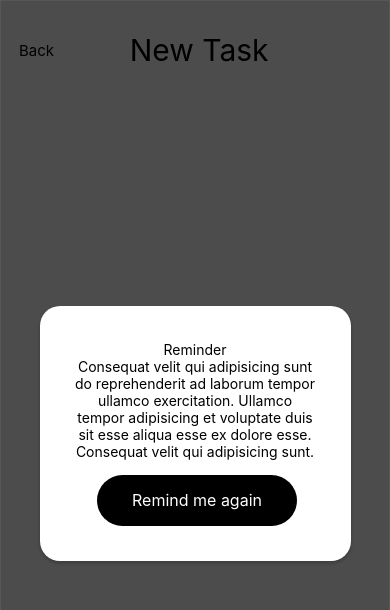
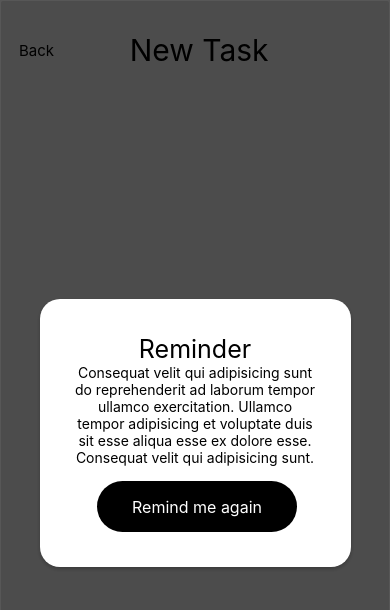
Before and after one commit to SMahnoorJamal/Todo-Application, a React Native app: screen /NewTaskScreen in a window 390 px wide. Shown: the top 610 px of the page. Built offline with nearby package versions, Linux system fonts and the light colour scheme.

Commit message:
Custom checkbox

```diff
--- a/src/screens/NewTaskScreen/index.js
+++ b/src/screens/NewTaskScreen/index.js
@@ -23,7 +23,7 @@ export const NewTaskScreen = ({ navigation }) => {
 
                     <View style={styles.centeredView}>
                         <View style={styles.modalView}>
-                <Text>
+                            <Text style={{ fontFamily: 'Inter', color: '#000000', fontSize: 25 }}>
                                 Reminder
                             </Text>
                             <Text style={styles.modalText}>
@@ -42,13 +42,14 @@ Consequat velit qui adipisicing sunt do reprehenderit ad laborum tempor ullamco
                                     width: 200,
                                     justifyContent: 'center',
                                     left: 2,
-              right: 16}}
+
+                                    right: 16
+                                }}
                                 onPress={handleModal}
                                 text="Remind me again"></Button>
                         </View>
                     </View>
 
-                    {/* <Button title="Hide modal" onPress={handleModal} /> */}
                 </View>
             </Modal>
 
```
Lines whose indentation alone changed are shown as unchanged.
